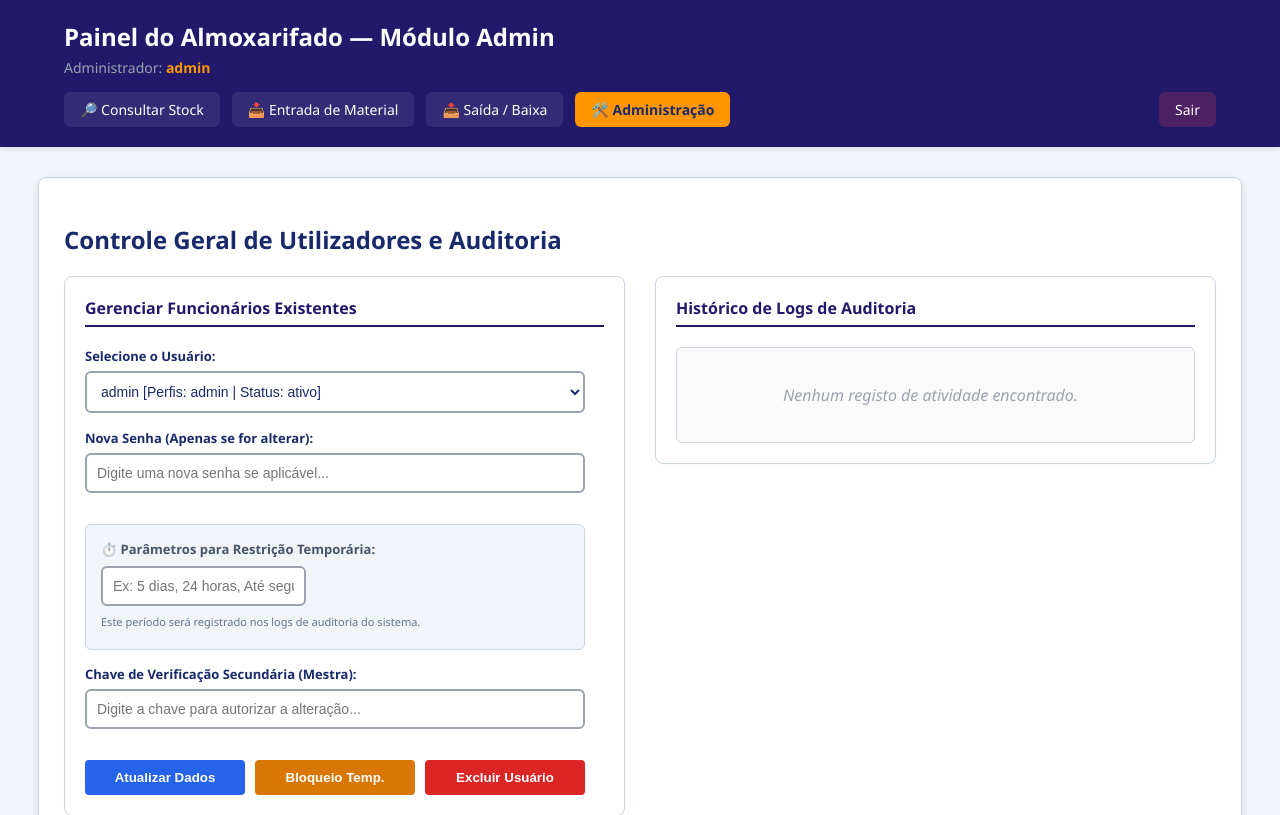
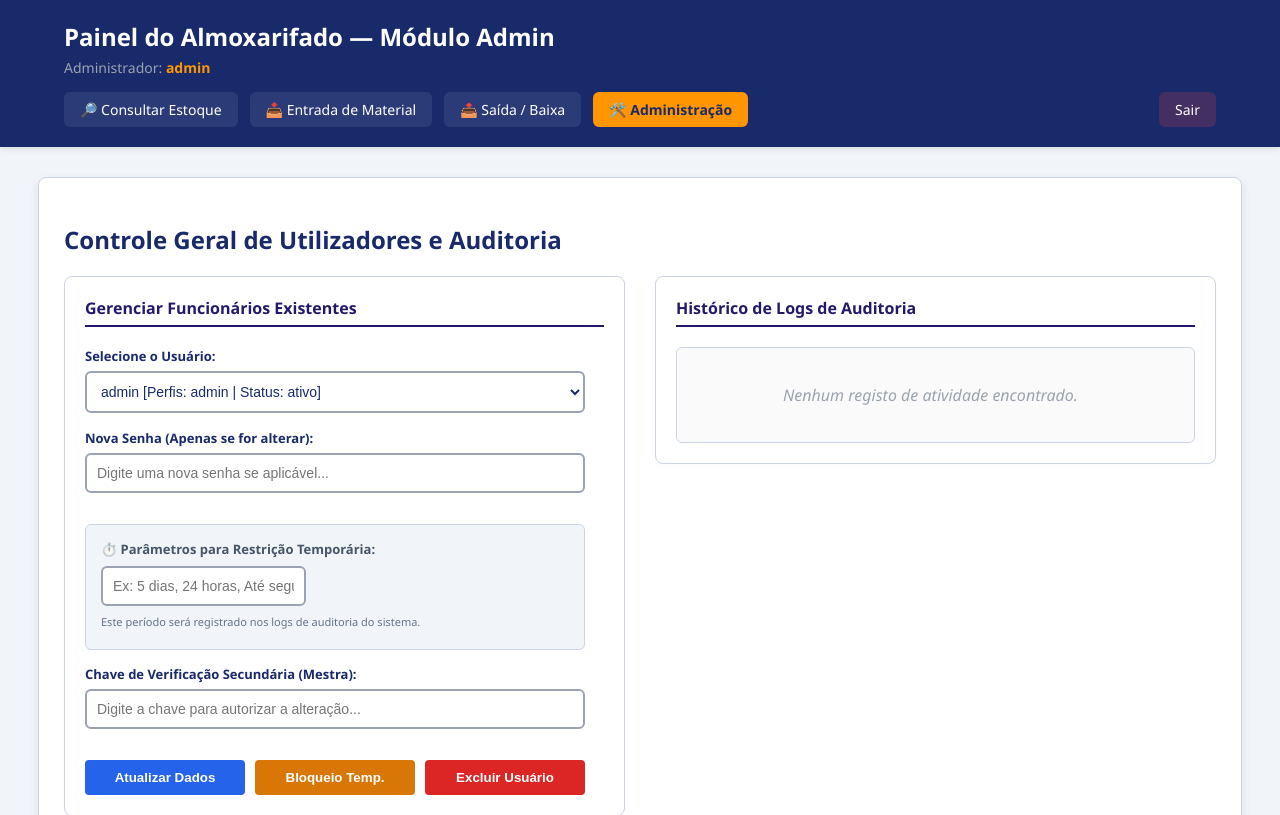
Before and after one commit to AndreLuis-png/Projeto-Senai, a Flask app: page /admin in a window 1280 px wide. Shown: the top 815 px of the page. Run offline with Flask 3, Linux system fonts and the light colour scheme; a user stored in the database is signed in; data comes from the database, SQL or seed files in the repository; data that the repository does not hold is empty.

```diff
--- a/app.py
+++ b/app.py
@@ -11,7 +11,7 @@ db_config = {
     'host': '127.0.0.1',
     'port': 3306,
     'user': 'root',
-    'password': '',
+    'password': 'root',
     'db': 'almoxarifado_db',
     'cursorclass': pymysql.cursors.DictCursor,
     'autocommit': True
--- a/static/css/style.css
+++ b/static/css/style.css
@@ -268,7 +268,7 @@ tr:hover {
 
 /* Estilos Adicionais do Painel Administrativo */
 .admin-header {
-    background-color: var(--deep-purple) !important;
+    background-color: var(--primary-blue) !important;
 }
 
 .admin-action-btn {
--- a/templates/admin.html
+++ b/templates/admin.html
@@ -10,7 +10,7 @@
         <h1>Painel do Almoxarifado — Módulo Admin</h1>
         <p>Administrador: <strong>{{ session['usuario'] }}</strong></p>
         <nav>
-            <a href="{{ url_for('lobby') }}">🔎 Consultar Stock</a>
+            <a href="{{ url_for('lobby') }}">🔎 Consultar Estoque</a>
             <a href="{{ url_for('insercao') }}">📥 Entrada de Material</a>
             <a href="{{ url_for('retirada') }}">📤 Saída / Baixa</a>
             <a href="{{ url_for('admin_panel') }}" class="active">🛠️ Administração</a>
--- a/templates/insercao.html
+++ b/templates/insercao.html
@@ -16,7 +16,7 @@
         <h1>Painel do Almoxarifado</h1>
         <p>Operador: <strong>{{ session['usuario'] }}</strong></p>
         <nav>
-            <a href="{{ url_for('lobby') }}">🔎 Consultar Stock</a>
+            <a href="{{ url_for('lobby') }}">🔎 Consultar Estoque</a>
             <a href="{{ url_for('insercao') }}" class="active">📥 Entrada de Material</a>
             <a href="{{ url_for('retirada') }}">📤 Saída / Baixa</a>
             {% if session['is_admin'] %}
--- a/templates/lobby.html
+++ b/templates/lobby.html
@@ -51,7 +51,7 @@
         <h1>Painel do Almoxarifado</h1>
         <p>Operador: <strong>{{ session['usuario'] }}</strong></p>
         <nav>
-            <a href="{{ url_for('lobby') }}" class="active">🔎 Consultar Stock</a>
+            <a href="{{ url_for('lobby') }}" class="active">🔎 Consultar Estoque</a>
             <a href="{{ url_for('insercao') }}">📥 Entrada de Material</a>
             <a href="{{ url_for('retirada') }}">📤 Saída / Baixa</a>
             {% if session['is_admin'] %}
@@ -62,7 +62,7 @@
     </header>
 
     <div class="container" style="max-width: 1200px; margin-top: 30px;">
-        <h2>Visão Geral do Stock</h2>
+        <h2>Visão Geral do Estoque</h2>
 
         {% with messages = get_flashed_messages(with_categories=true) %}
           {% if messages %}
--- a/templates/retirada.html
+++ b/templates/retirada.html
@@ -10,7 +10,7 @@
         <h1>Painel do Almoxarifado</h1>
         <p>Operador: <strong>{{ session['usuario'] }}</strong></p>
         <nav>
-            <a href="{{ url_for('lobby') }}">🔎 Consultar Stock</a>
+            <a href="{{ url_for('lobby') }}">🔎 Consultar Estoque</a>
             <a href="{{ url_for('insercao') }}">📥 Entrada de Material</a>
             <a href="{{ url_for('retirada') }}" class="active">📤 Saída / Baixa</a>
             {% if session['is_admin'] %}
```
